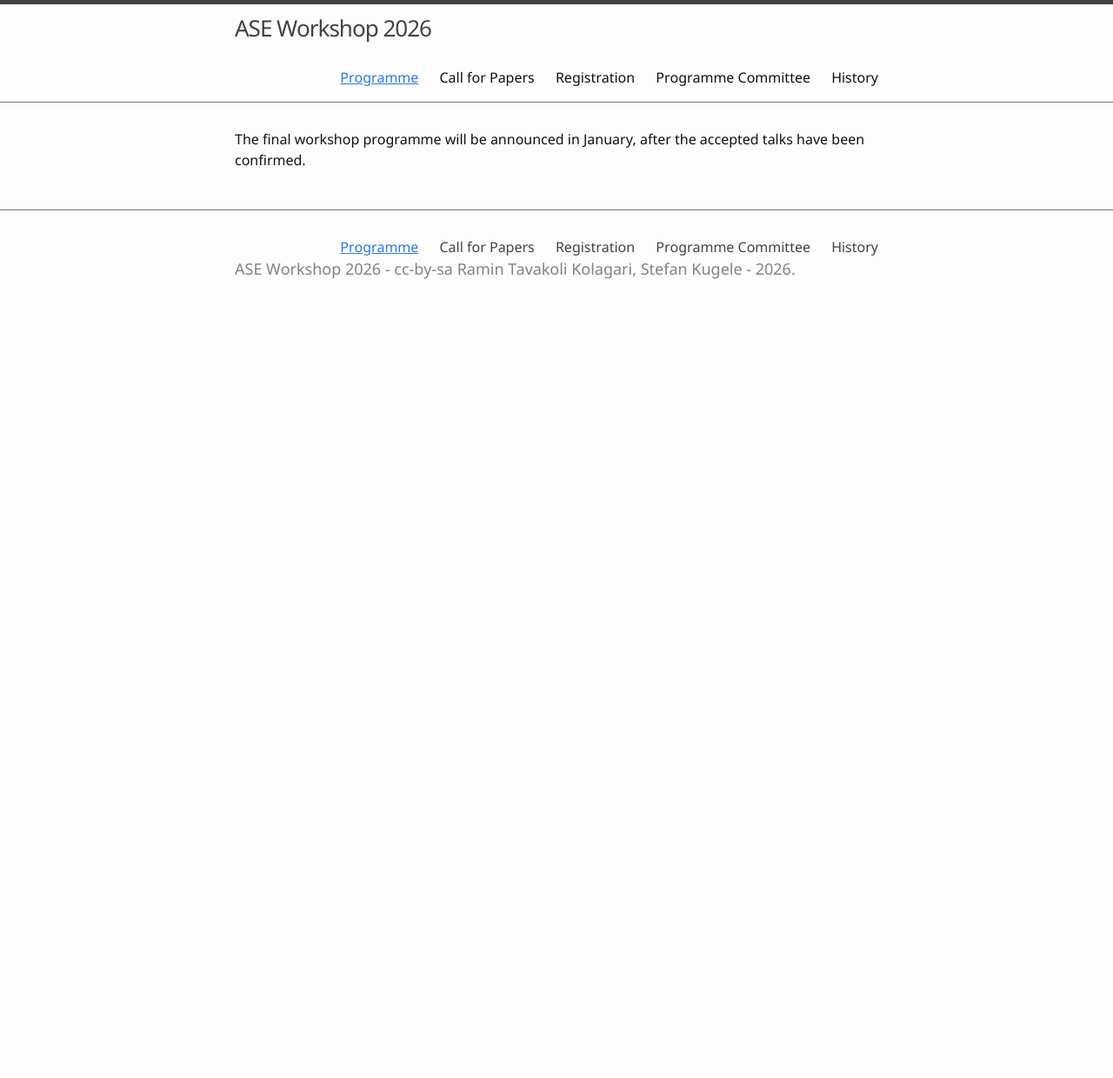
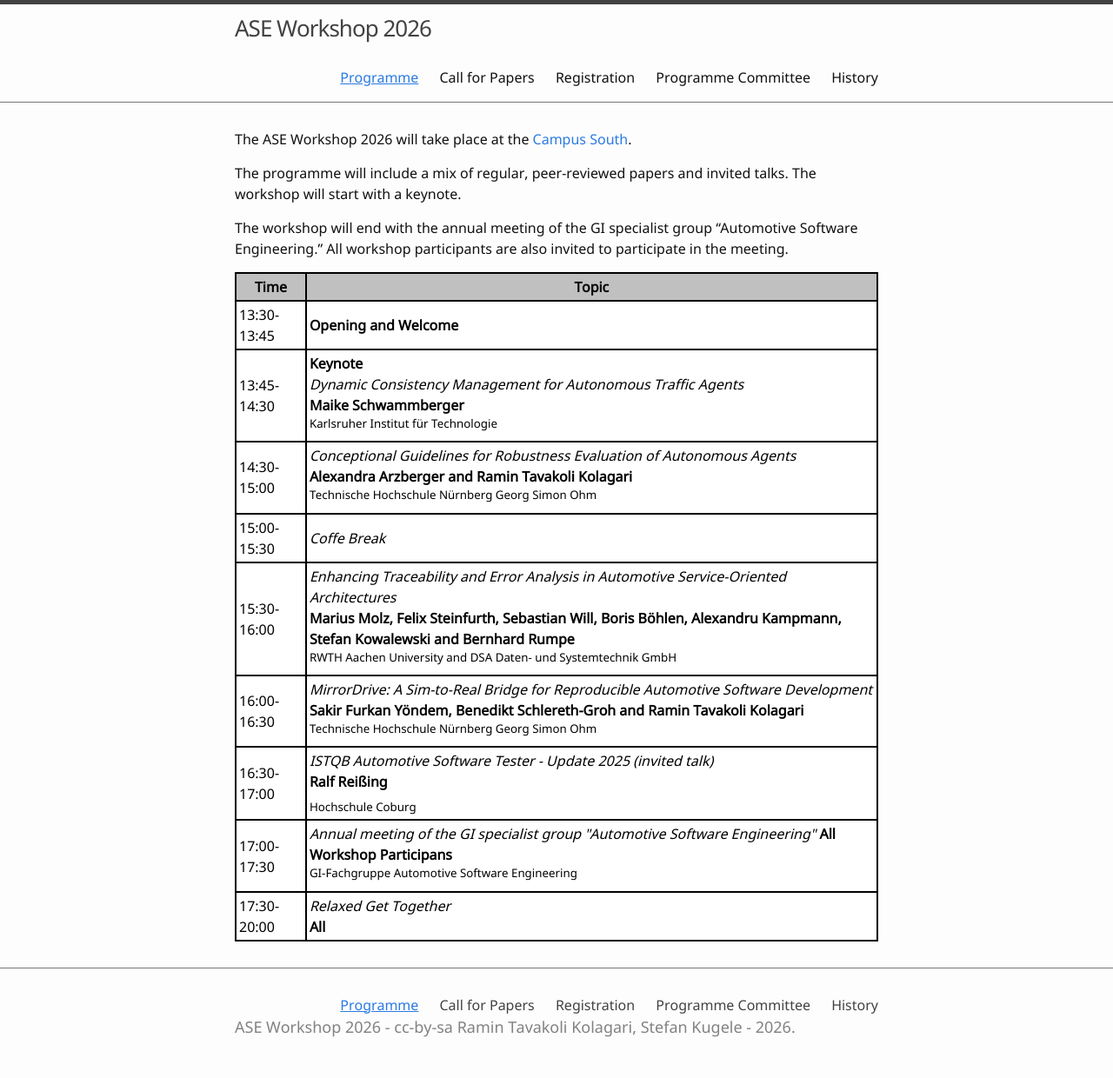
Before and after one commit to ASE-Workshop/2026, a Jekyll site: the page built from 0-programm.md, in a window 1280 px wide. Shown: the whole page at 87% size. Built offline with Jekyll 4.4.1, drawn with Linux system fonts in a browser that asks for light colours; before the commit the page ends 900 px from its top, so only the background shows below that.

Commit message:
Update 0-programm.md

```diff
--- a/0-programm.md
+++ b/0-programm.md
@@ -3,30 +3,18 @@ title: Programme
 nav: true
 ---
 
-The final workshop programme will be announced in January, after the accepted talks have been confirmed.
+The ASE Workshop 2026 will take place at the [Campus South](https://se2026.inf.unibe.ch/de/location/workspace-welle7/).
 
+The programme will include a mix of regular, peer-reviewed papers and invited talks. The workshop will start with a keynote.
+
+The workshop will end with the annual meeting of the GI specialist group “Automotive Software Engineering.” All workshop participants are also invited to participate in the meeting.
 
 
 <!--
-OLD
-The ASE Workshop 2025 will take place at the Campus South (Karlsruhe Institute of Technology, Karlsruhe, Germany), Engler-Bunte-Ring 1b, 76131 Karlsruhe, Germany. \
-Building 40.50 (Engler-Bunte-Institut) Room: 006
-
-The programme will include a mix of regular, peer-reviewed papers and invited papers. The workshop will start with a keynote.
-
-The workshop way will end with the annual meeting of the GI specialist group "Automotive Software Engineering."
-All workshop participants are also invited to participate in the meeting.
+The proceedings are available [here](https://dl.gi.de/collections/53649beb-2b43-4ff0-b149-0471d78af8bb).
 -->
-
-
-<!--
-=====================  OLD PROGRAM (commented out, invisible on the webpage) =====================
-
-
-The proceedings are available [here](https://dl.gi.de/collections/53649beb-2b43-4ff0-b149-0471d78af8bb).
-
 <head>
-CSS Code: Place this code in the document's head (between the 'head' tags)
+<!-- CSS Code: Place this code in the document's head (between the 'head' tags) -->
 <style>
 table.GeneratedTable {
   width: 100%;
@@ -61,59 +49,59 @@ HTML Code: Place this code in the document's body (between the 'body' tags) wher
   </thead>
   <tbody>
    <tr>
-      <td>14:00-14:15</td>
+      <td>13:30-13:45</td>
       <td>
         <b>Opening and Welcome</b> <br/>
       </td>
     </tr>
      <tr>
-      <td>14:15-15:00</td>
+      <td>13:45-14:30</td>
       <td>
         <b>Keynote</b><br/>
-        <i>Gen-AI assisted Software and Dependability Engineering for Software-Defined Vehicles</i><br/>
-        <b>Rasmus Adler</b><br/>
-        <sup>Fraunhofer IESE</sup>
+        <i>Dynamic Consistency Management for Autonomous Traffic Agents</i><br/>
+        <b>Maike Schwammberger</b><br/>
+        <sup>Karlsruher Institut für Technologie</sup>
       </td>
     </tr>
     <tr>
-      <td>15:00-15:30</td>
+      <td>14:30-15:00</td>
       <td>
-        <i>Open-Source and Automotive: Quo vadis? (invited talk)</i><br/>
-        <b>Pascal Hirmer</b><br/>
-        <sup>Mercedes-Benz AG</sup>
+        <i>Conceptional Guidelines for Robustness Evaluation of Autonomous Agents</i><br/>
+        <b>Alexandra Arzberger and Ramin Tavakoli Kolagari</b><br/>
+        <sup>Technische Hochschule Nürnberg Georg Simon Ohm</sup>
         </td>
      </tr>
 
    <tr>
-      <td>15:30-16:00</td>
+      <td>15:00-15:30</td>
       <td><i>Coffe Break</i></td>
    </tr>
    <tr>
-      <td>16:00-16:30</td>
+      <td>15:30-16:00</td>
       <td>
-        <i>Automotive Software Engineering in an increasingly Data-Driven Automotive Sector	</i><br/>
-        <b>Oliver Denninger, Joachim K. Axmann, Severin Kacianka and Bernd Westphal	</b><br/>
-        <sup>NFF, fortiss, DLR, FZI</sup>
+        <i>Enhancing Traceability and Error Analysis in Automotive Service-Oriented Architectures	</i><br/>
+        <b>Marius Molz, Felix Steinfurth, Sebastian Will, Boris Böhlen, Alexandru Kampmann, Stefan Kowalewski and Bernhard Rumpe	</b><br/>
+        <sup>RWTH Aachen University and DSA Daten- und Systemtechnik GmbH</sup>
       </td>
    </tr>
    <tr>
-     <td>16:30-17:00</td>
+     <td>16:00-16:30</td>
       <td>
-        <i>Automotive Security Engineering: A Demonstration of an Integrated Approach to EAST-ADL and Security Modeling	</i><br/>
-        <b>Alexander Fischer and Ramin Tavakoli Kolagari	</b><br/>
-        <sup>Technische Hochschule Nürnberg</sup>
+        <i>MirrorDrive: A Sim-to-Real Bridge for Reproducible Automotive Software Development</i><br/>
+        <b>Sakir Furkan Yöndem, Benedikt Schlereth-Groh and Ramin Tavakoli Kolagari</b><br/>
+        <sup>Technische Hochschule Nürnberg Georg Simon Ohm</sup>
+      </td>
+   </tr>
+   <tr>
+      <td>16:30-17:00</td>
+      <td>
+        <i>ISTQB Automotive Software Tester - Update 2025 (invited talk)</i><br/>
+        <b>Ralf Reißing</b><br/>
+        <sub>Hochschule Coburg</sub>
       </td>
    </tr>
    <tr>
       <td>17:00-17:30</td>
-      <td>
-        <i>Towards Architectural Assurance of AI-based Driving Functions in Software-defined Vehicles (invited talk)</i><br/>
-        <b>Max Scheerer</b><br/>
-        <sub>FZI Forschungszentrum Informatik, Karlsruhe</sub>
-      </td>
-   </tr>
-   <tr>
-      <td>17:30-18:00</td>
       <td>
         <i>Annual meeting of the GI specialist group "Automotive Software Engineering"</i>
         <b>All Workshop Participans</b> <br/>
@@ -121,7 +109,7 @@ HTML Code: Place this code in the document's body (between the 'body' tags) wher
         </td>
      </tr>
     <tr>
-      <td>18:00-20:00</td>
+      <td>17:30-20:00</td>
       <td>
         <i>Relaxed Get Together</i><br/>
         <b>All</b>
```
Also changed, not shown: other parts of 0-programm.md (+1 -7 lines).
